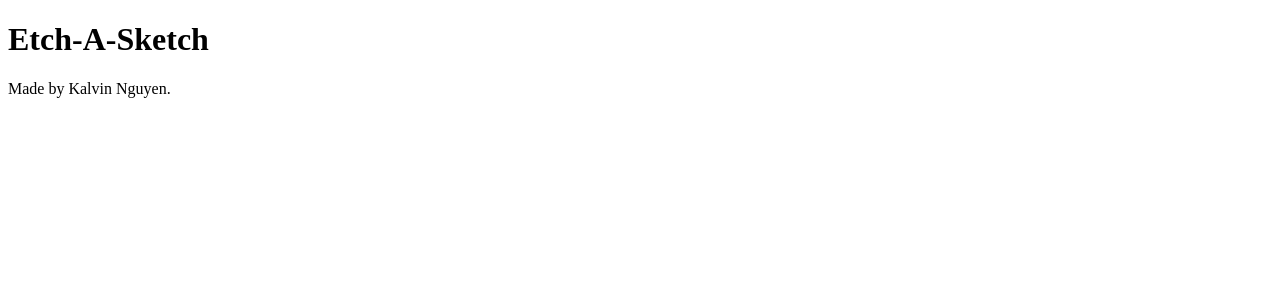
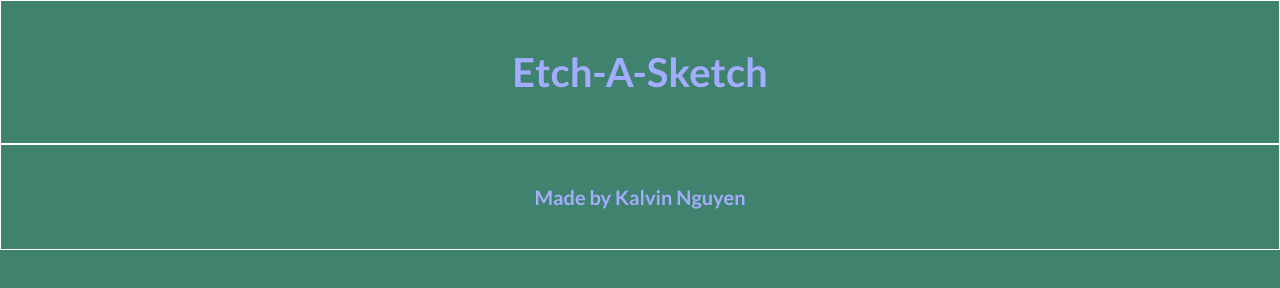
Before and after one commit to kalvintn/odin-etch-a-sketch, a plain HTML site: page index.html in a window 1280 px wide. Drawn offline with Linux system fonts and the light colour scheme.

Commit message:
CSS Styling for color, page layout.

```diff
--- a/index.css
+++ b/index.css
@@ -0,0 +1,29 @@
+:root {
+    --primary-color:  #3F826D;
+    --secondary-color: #a3adff;
+}
+
+
+
+
+
+header, footer {
+    text-align: center;
+    font-size: 20px;
+    font-weight: 700;
+    padding: 20px;
+    border: 1px solid white;
+}
+
+
+
+
+
+body {
+    font-family: "Lato", sans-serif;
+    color: var(--secondary-color);
+    background-color: var(--primary-color);
+    padding: 0;
+    margin: 0;
+    box-sizing: border-box;
+}
--- a/index.html
+++ b/index.html
@@ -4,16 +4,27 @@
     <meta charset="UTF-8">
     <meta name="viewport" content="width=device-width, initial-scale=1.0">
     <title>Etch-A-Sketch</title>
+    <link rel="icon" type="image/x-icon" href="./favicon.png">
 
     <!-- links -->
     <link rel="stylesheet" type="text/css" href="./index.css">
     <script src="./index.js" defer></script>
+
+    <!-- fonts -->
+     <link rel="preconnect" href="https://fonts.googleapis.com">
+    <link rel="preconnect" href="https://fonts.gstatic.com" crossorigin>
+    <link href="https://fonts.googleapis.com/css2?family=Lato:ital,wght@0,100;0,300;0,400;0,700;0,900;1,100;1,300;1,400;1,700;1,900&display=swap" rel="stylesheet">
 </head>
 <body>
-    <h1>Etch-A-Sketch</h1>
+    <header>
+        <h1>Etch-A-Sketch</h1>
+    </header>
+
+    <!-- Main DOM draw area -->
     <div class="grid"></div>
+
     <footer>
-        <p>Made by Kalvin Nguyen.</p>
+        <p>Made by Kalvin Nguyen</p>
     </footer>
 </body>
 </html>
```
Also changed, not shown: favicon.png (added).
